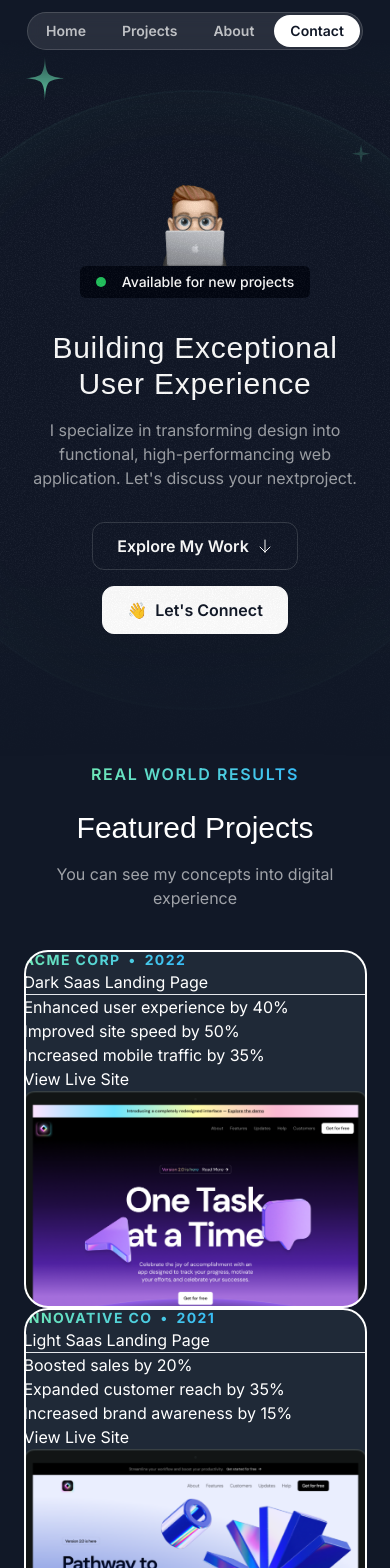
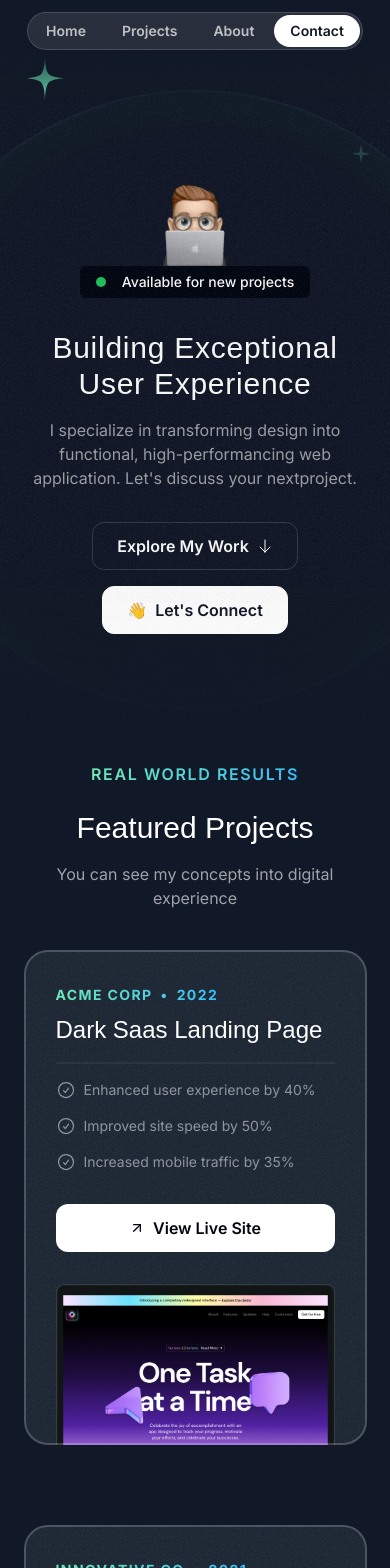
Before and after one commit to Niteshpanday05/portfolio, a Next.js app: page / in a window 390 px wide. Shown: the top 1568 px of the page. Built offline with nearby package versions, Linux system fonts and the light colour scheme; a web font is replaced by a local one.

Commit message:
responsiveness of screen completed

```diff
--- a/src/sections/Projects.tsx
+++ b/src/sections/Projects.tsx
@@ -2,6 +2,9 @@
 import lightSaasLandingPage from "@/assets/images/light-saas-landing-page.png";
 import aiStartupLandingPage from "@/assets/images/ai-startup-landing-page.png";
 import Image from "next/image";
+import CheckCircleIcon from "@/assets/icons/check-circle.svg";
+import ArrowUpRightIcon from "@/assets/icons/arrow-up-right.svg";
+import grainImage from "@/assets/images/grain.jpg";
 
 const portfolioProjects = [
   {
@@ -44,47 +47,61 @@
 
 export const ProjectsSection = () => {
   return (
-    <div>
+    <section className="pb-16">
       <div className="container">
         <div className="flex justify-center">
           <p className="uppercase font-semibold tracking-widest bg-gradient-to-r from-emerald-300 to-sky-400 text-transparent bg-clip-text text-center ">
             Real WOrld Results
           </p>
         </div>
-        <h2 className="font-serif  text-3xl text-center mt-6">
+        <h2 className="font-serif  text-3xl md:text-5xl text-center mt-6">
           Featured Projects
         </h2>
-        <p className="text-center text-white/60 mt-4">
+        <p className="text-center md:text-lg text-white/60 mt-4 max-w-md mx-auto">
           You can see my concepts into digital experience
         </p>
-        <div className=" flex flex-col mt-10">
+        <div className=" flex flex-col mt-10 gap-20 md:mt-20">
           {portfolioProjects.map((project) => (
             <div
               key={project.title}
-              className="bg-gray-800 rounded-3xl relative z-0 after:z-10 overflow-hidden after:content-[''] after:absolute after:inset-0 after:outline after:-outline-offset-2 after:rounded-3xl"
+              className="bg-gray-800 rounded-3xl relative z-0 after:z-10 overflow-hidden after:content-['']
+              after:absolute after:inset-0 after:outline after:-outline-offset-2 after:rounded-3xl
+               after:outline-white/20 px-8 pt-8 md:pt-12 md:px-10 after:pointer-events-none "
             >
-              <div className="flex">
-                <div className=" bg-gradient-to-r from-emerald-300 to-sky-400   inline-flex gap-2 font-bold uppercase tracking-widest text-sm text-transparent bg-clip-text">
-                  <span>{project.company}</span>
-                 { <span>&bull;</span>}
-                  <span>{project.year}</span>
-                </div>
+              <div
+                className="absolute inset-0 -z-10 opacity-5"
+                style={{ backgroundImage: `url(${grainImage.src})` }}
+              ></div>
+              <div className=" bg-gradient-to-r from-emerald-300 to-sky-400   inline-flex gap-2 font-bold uppercase tracking-widest text-sm text-transparent bg-clip-text">
+                <span>{project.company}</span>
+                {<span>&bull;</span>}
+                <span>{project.year}</span>
               </div>
-              <h3>{project.title}</h3>
-              <hr />
-              <ul>
+              <h3 className="font-serif text-2xl mt-2 md:mt-5 md:text-4xl">{project.title}</h3>
+              <hr className="border-t-2 border-white/5 mt-4 md:mt-5 " />
+              <ul className="flex flex-col gap-4 mt-4 md:mt-5">
                 {project.results.map((result) => (
-                  <li>{result.title}</li>
+                  <li className="flex gap-2 text-sm text-white/50 md:text-base">
+                    <CheckCircleIcon className="size-5 md:size-6" />
+                    <span>{result.title}</span>
+                  </li>
                 ))}
               </ul>
               <a href={project.link}>
-                <button>View Live Site</button>
+                <button className="bg-white md:w-auto px-6 text-gray-950 h-12 w-full rounded-xl font-semibold inline-flex items-center justify-center gap-2 mt-8">
+                  <ArrowUpRightIcon className="size-4" />
+                  <span>View Live Site</span>
+                </button>
               </a>
-              <Image src={project.image} alt={project.title} />
+              <Image
+                src={project.image}
+                alt={project.title}
+                className="mt-8 -mb-4 md:-mb-0 "
+              />
             </div>
           ))}
         </div>
       </div>
-    </div>
+    </section>
   );
 };
```
